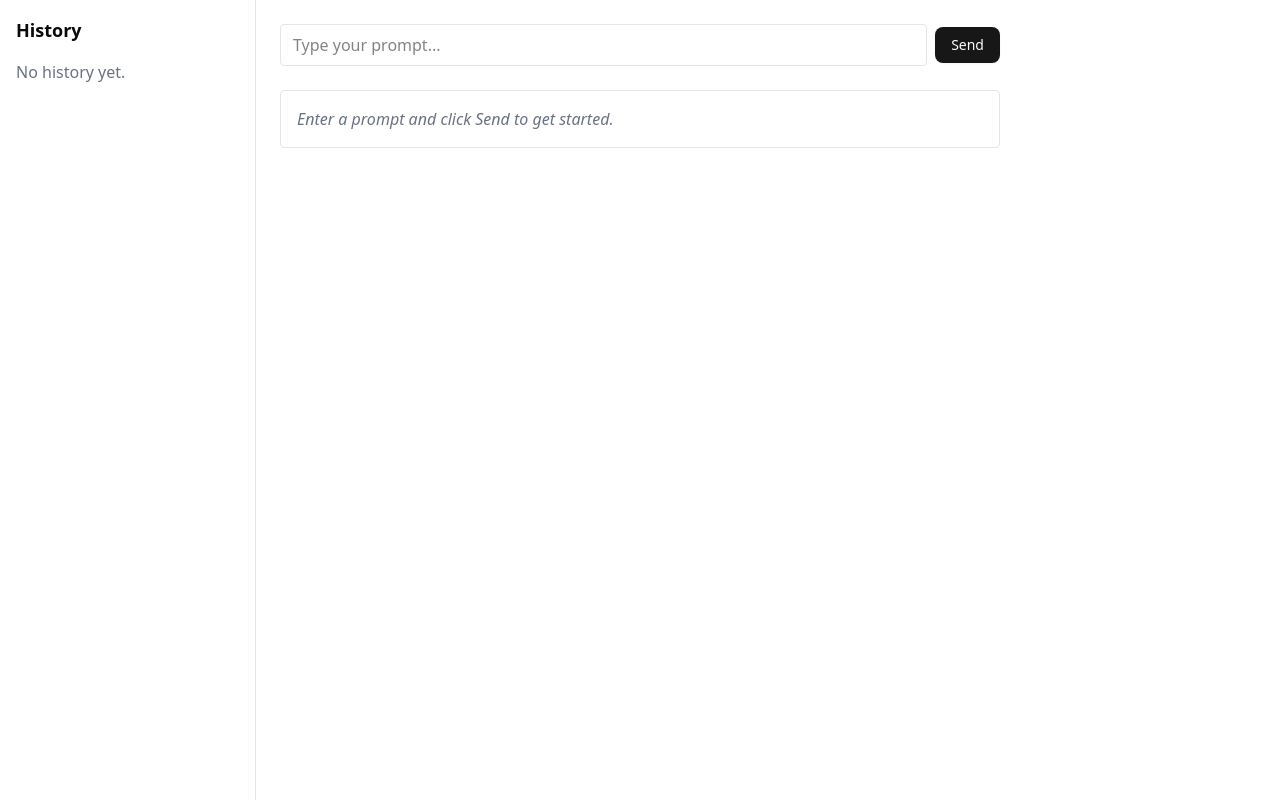
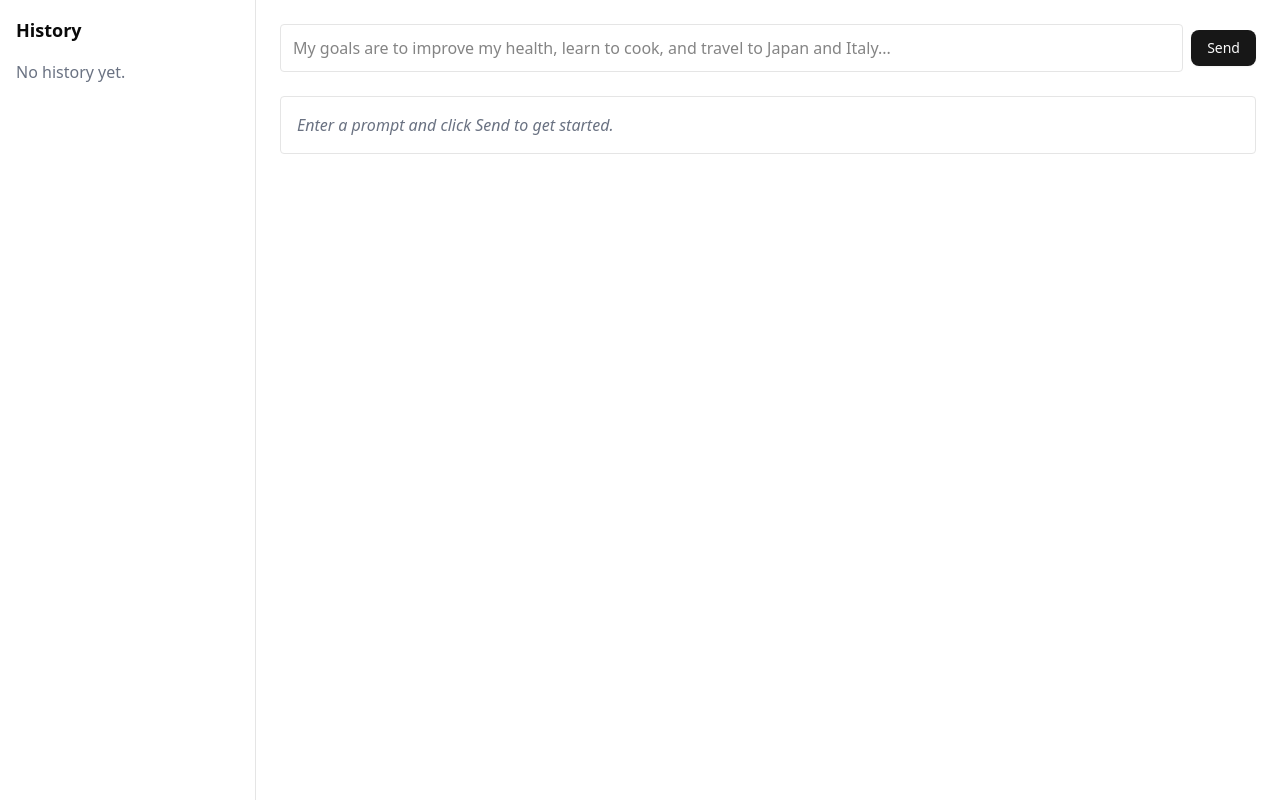
Before and after one commit to adorabellevue/mindmapper, a Next.js app in the folder techlab/: page / in a window 1280 px wide. Built offline with nearby package versions, Linux system fonts and the light colour scheme.

Commit message:
minor changes: resizing and sample prompt

```diff
--- a/techlab/src/app/page.js
+++ b/techlab/src/app/page.js
@@ -74,7 +74,7 @@ export default function Home() {
   return (
     <div className="flex">
       <Sidebar history={history} setHistory={setHistory} />
-      <main className="flex-1 p-6 max-w-3xl">
+      <main className="flex-1 p-6 max-w-screen-lg mx-auto">
         <InputBox onSubmit={handleSubmit} onStartRequest={() => {
           setStatus("loading");
           setResponse(""); // clear old response
--- a/techlab/src/components/InputBox.jsx
+++ b/techlab/src/components/InputBox.jsx
@@ -17,10 +17,10 @@ export default function InputBox({ onSubmit, onStartRequest }) {
     <div className="flex items-center gap-2">
       <input
         type="text"
-        placeholder="Type your prompt..."
+        placeholder="My goals are to improve my health, learn to cook, and travel to Japan and Italy..."
         value={input}
         onChange={(e) => setInput(e.target.value)}
-        className="border px-3 py-2 rounded w-full"
+        className="border px-3 py-2 h-12 rounded w-full"
       />
       <Button onClick={handleClick}>Send</Button>
     </div>
```
